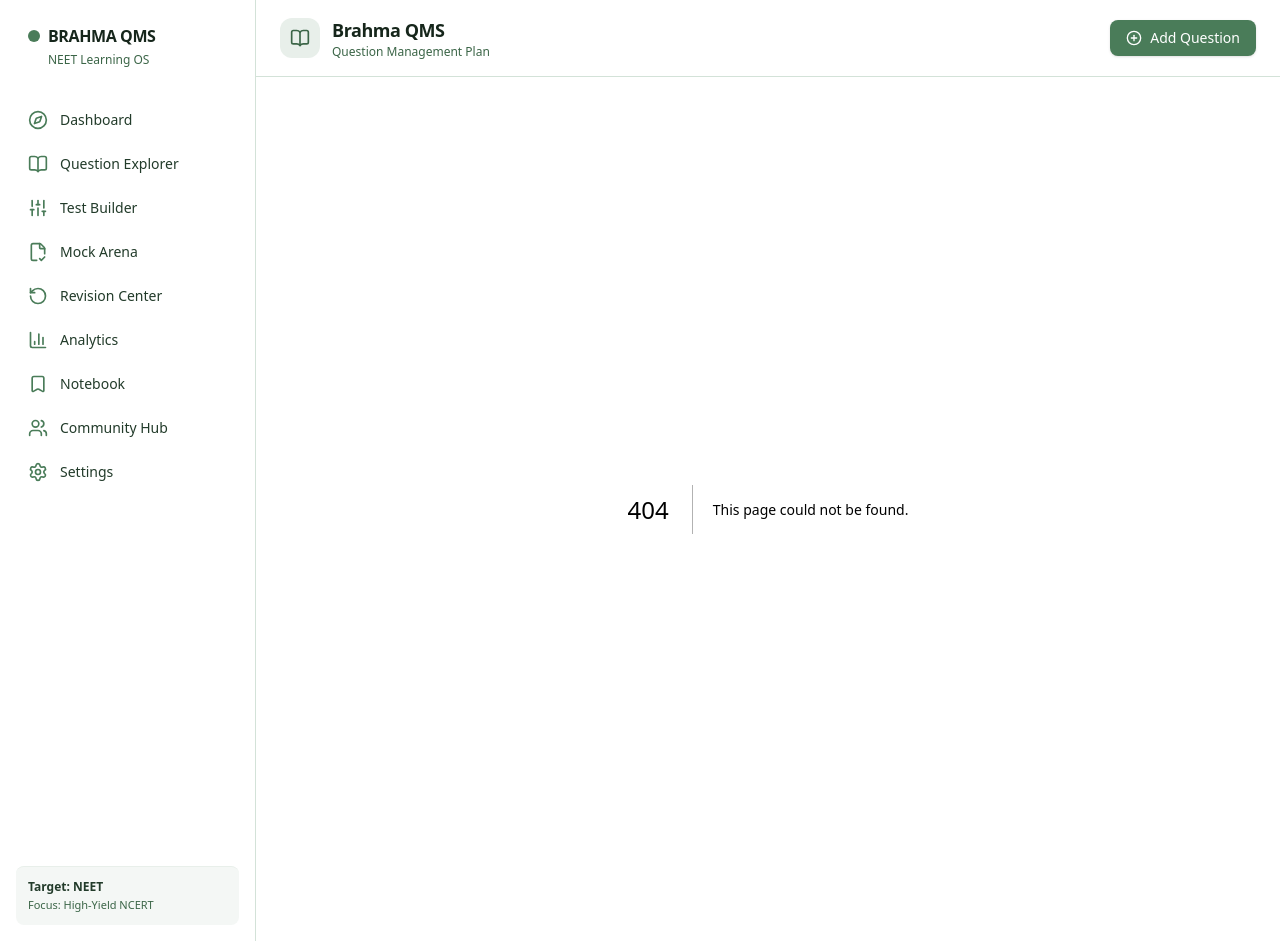
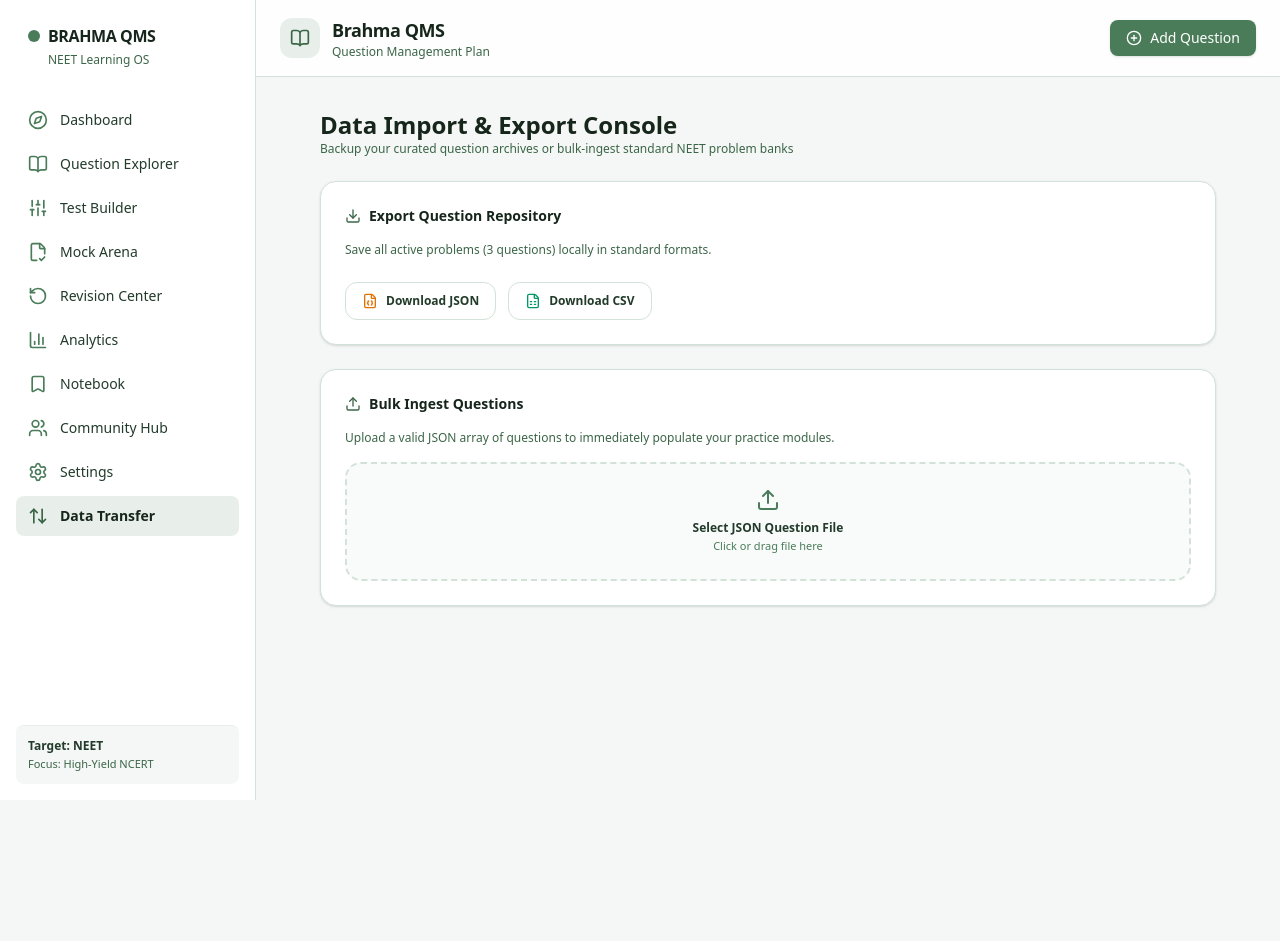
Before and after one commit to chandansharma3166-create/brahma-qms, a Next.js app: page /data-transfer in a window 1280 px wide. Before the commit this address had no page. After the commit the page ends 800 px from the top, so only its background shows below. Built offline with nearby package versions, Linux system fonts and the light colour scheme.

Commit message:
feat: add bulk question JSON/CSV import and export utility

```diff
--- /dev/null
+++ b/src/app/data-transfer/page.tsx
@@ -0,0 +1,115 @@
+"use client";
+
+import React, { useState } from "react";
+import { SEED_QUESTIONS } from "../../data/seedQuestions";
+import { Question } from "../../types/question";
+import { exportQuestionsToJson, exportQuestionsToCsv } from "../../utils/exporter";
+import { Download, Upload, FileJson, FileSpreadsheet, CheckCircle2, AlertCircle } from "lucide-react";
+
+export default function DataTransferPage() {
+  const [questions, setQuestions] = useState<Question[]>(SEED_QUESTIONS);
+  const [importStatus, setImportStatus] = useState<string | null>(null);
+  const [statusType, setStatusType] = useState<"success" | "error" | null>(null);
+
+  const handleFileUpload = (e: React.ChangeEvent<HTMLInputElement>) => {
+    const file = e.target.files?.[0];
+    if (!file) return;
+
+    const reader = new FileReader();
+    reader.onload = (event) => {
+      try {
+        const content = event.target?.result as string;
+        const parsed: Question[] = JSON.parse(content);
+        if (Array.isArray(parsed) && parsed.length > 0 && parsed[0].questionText) {
+          setQuestions([...parsed, ...questions]);
+          setStatusType("success");
+          setImportStatus(`Successfully ingested ${parsed.length} questions into practice memory!`);
+        } else {
+          throw new Error("Invalid format");
+        }
+      } catch {
+        setStatusType("error");
+        setImportStatus("Failed to parse JSON file. Ensure it conforms to the Brahma question schema.");
+      }
+    };
+    reader.readAsText(file);
+  };
+
+  return (
+    <div className="max-w-4xl mx-auto space-y-6">
+      <div>
+        <h1 className="text-2xl font-bold text-sage-900">Data Import & Export Console</h1>
+        <p className="text-xs text-sage-600">
+          Backup your curated question archives or bulk-ingest standard NEET problem banks
+        </p>
+      </div>
+
+      {/* Export Section */}
+      <div className="bg-white border border-sage-200 rounded-2xl p-6 shadow-sm space-y-4">
+        <h3 className="text-sm font-bold text-sage-900 flex items-center gap-2">
+          <Download className="w-4 h-4 text-sage-600" />
+          Export Question Repository
+        </h3>
+        <p className="text-xs text-sage-600">
+          Save all active problems ({questions.length} questions) locally in standard formats.
+        </p>
+        <div className="flex flex-wrap gap-3 pt-2">
+          <button
+            onClick={() => exportQuestionsToJson(questions)}
+            className="inline-flex items-center gap-2 px-4 py-2.5 rounded-xl border border-sage-200 hover:bg-sage-50 text-sage-800 text-xs font-semibold transition"
+          >
+            <FileJson className="w-4 h-4 text-amber-600" />
+            <span>Download JSON</span>
+          </button>
+          <button
+            onClick={() => exportQuestionsToCsv(questions)}
+            className="inline-flex items-center gap-2 px-4 py-2.5 rounded-xl border border-sage-200 hover:bg-sage-50 text-sage-800 text-xs font-semibold transition"
+          >
+            <FileSpreadsheet className="w-4 h-4 text-emerald-600" />
+            <span>Download CSV</span>
+          </button>
+        </div>
+      </div>
+
+      {/* Import Section */}
+      <div className="bg-white border border-sage-200 rounded-2xl p-6 shadow-sm space-y-4">
+        <h3 className="text-sm font-bold text-sage-900 flex items-center gap-2">
+          <Upload className="w-4 h-4 text-sage-600" />
+          Bulk Ingest Questions
+        </h3>
+        <p className="text-xs text-sage-600">
+          Upload a valid JSON array of questions to immediately populate your practice modules.
+        </p>
+
+        <label className="border-2 border-dashed border-sage-200 hover:border-sage-400 rounded-2xl p-6 flex flex-col items-center justify-center cursor-pointer bg-sage-50/50 transition">
+          <Upload className="w-6 h-6 text-sage-500 mb-2" />
+          <span className="text-xs font-semibold text-sage-800">Select JSON Question File</span>
+          <span className="text-[11px] text-sage-500 mt-0.5">Click or drag file here</span>
+          <input
+            type="file"
+            accept=".json"
+            onChange={handleFileUpload}
+            className="hidden"
+          />
+        </label>
+
+        {importStatus && (
+          <div
+            className={`p-3.5 rounded-xl border text-xs flex items-center gap-2 ${
+              statusType === "success"
+                ? "bg-emerald-50 text-emerald-800 border-emerald-200"
+                : "bg-rose-50 text-rose-800 border-rose-200"
+            }`}
+          >
+            {statusType === "success" ? (
+              <CheckCircle2 className="w-4 h-4 text-emerald-600 flex-shrink-0" />
+            ) : (
+              <AlertCircle className="w-4 h-4 text-rose-600 flex-shrink-0" />
+            )}
+            <span>{importStatus}</span>
+          </div>
+        )}
+      </div>
+    </div>
+  );
+}
--- a/src/components/Sidebar.tsx
+++ b/src/components/Sidebar.tsx
@@ -12,7 +12,8 @@ import {
   Bookmark,
   Settings,
   Users,
-  Sliders
+  Sliders,
+  ArrowUpDown
 } from "lucide-react";
 
 export default function Sidebar() {
@@ -28,6 +29,7 @@ export default function Sidebar() {
   { label: "Notebook", href: "/notebook", icon: <Bookmark className="w-5 h-5" /> },
   { label: "Community Hub", href: "/community", icon: <Users className="w-5 h-5" /> },
   { label: "Settings", href: "/settings", icon: <Settings className="w-5 h-5" /> },
+  { label: "Data Transfer", href: "/data-transfer", icon: <ArrowUpDown className="w-5 h-5" /> },
 ];
 
   return (
--- /dev/null
+++ b/src/utils/exporter.ts
@@ -0,0 +1,33 @@
+import { Question } from "../types/question";
+
+export function exportQuestionsToJson(questions: Question[]) {
+  const dataStr = "data:text/json;charset=utf-8," + encodeURIComponent(JSON.stringify(questions, null, 2));
+  const downloadAnchor = document.createElement("a");
+  downloadAnchor.setAttribute("href", dataStr);
+  downloadAnchor.setAttribute("download", `brahma-qms-export-${new Date().toISOString().split("T")[0]}.json`);
+  document.body.appendChild(downloadAnchor);
+  downloadAnchor.click();
+  downloadAnchor.remove();
+}
+
+export function exportQuestionsToCsv(questions: Question[]) {
+  const headers = ["id", "subject", "chapter", "topic", "difficulty", "questionText", "explanation"];
+  const rows = questions.map((q) => [
+    `"${q.id}"`,
+    `"${q.subject}"`,
+    `"${q.chapter.replace(/"/g, '""')}"`,
+    `"${q.topic.replace(/"/g, '""')}"`,
+    `"${q.difficulty}"`,
+    `"${q.questionText.replace(/"/g, '""')}"`,
+    `"${q.explanation.replace(/"/g, '""')}"`,
+  ]);
+
+  const csvContent = "data:text/csv;charset=utf-8," + [headers.join(","), ...rows.map((r) => r.join(","))].join("\n");
+  const encodedUri = encodeURI(csvContent);
+  const downloadAnchor = document.createElement("a");
+  downloadAnchor.setAttribute("href", encodedUri);
+  downloadAnchor.setAttribute("download", `brahma-qms-export-${new Date().toISOString().split("T")[0]}.csv`);
+  document.body.appendChild(downloadAnchor);
+  downloadAnchor.click();
+  downloadAnchor.remove();
+}
```
